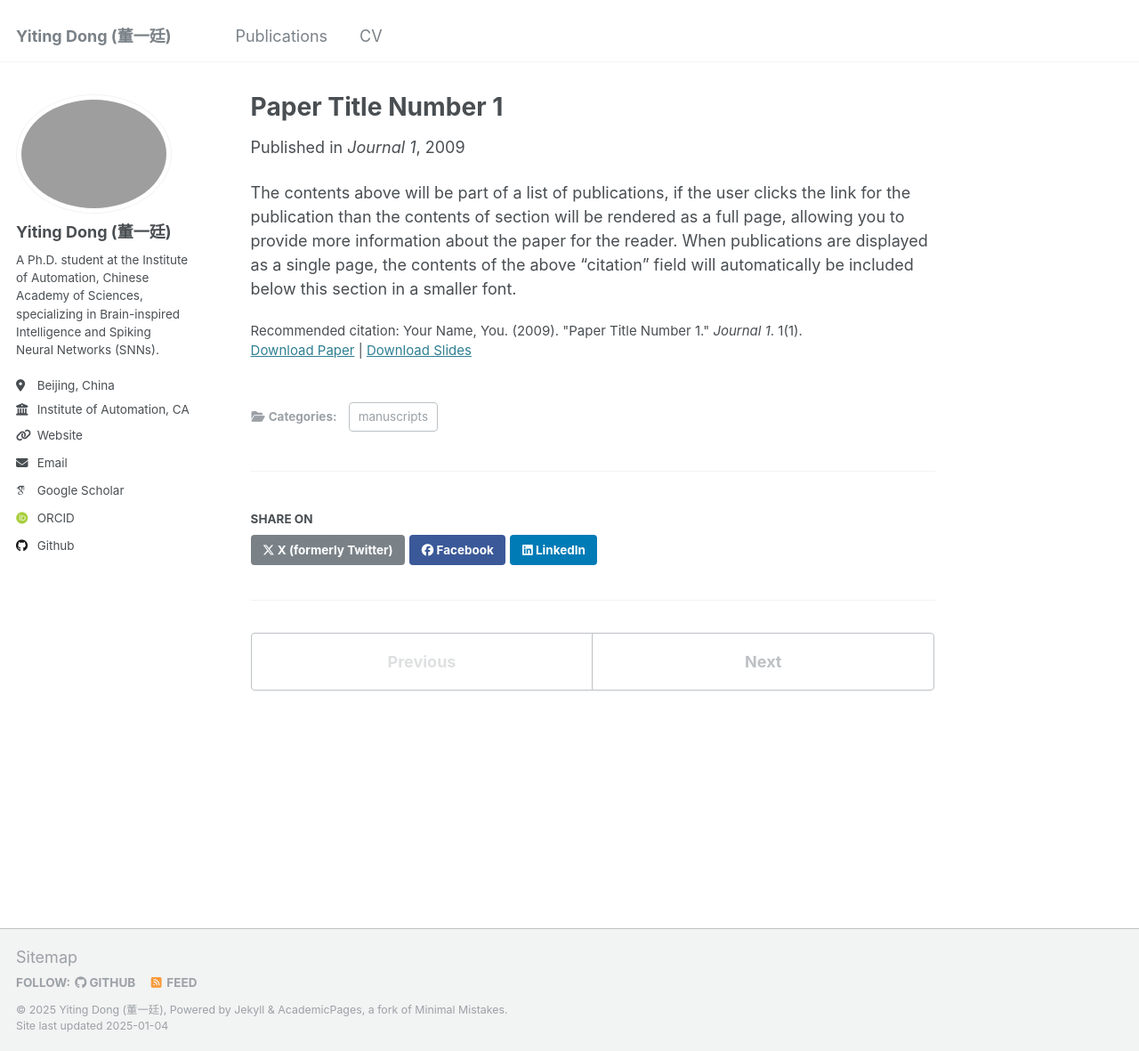
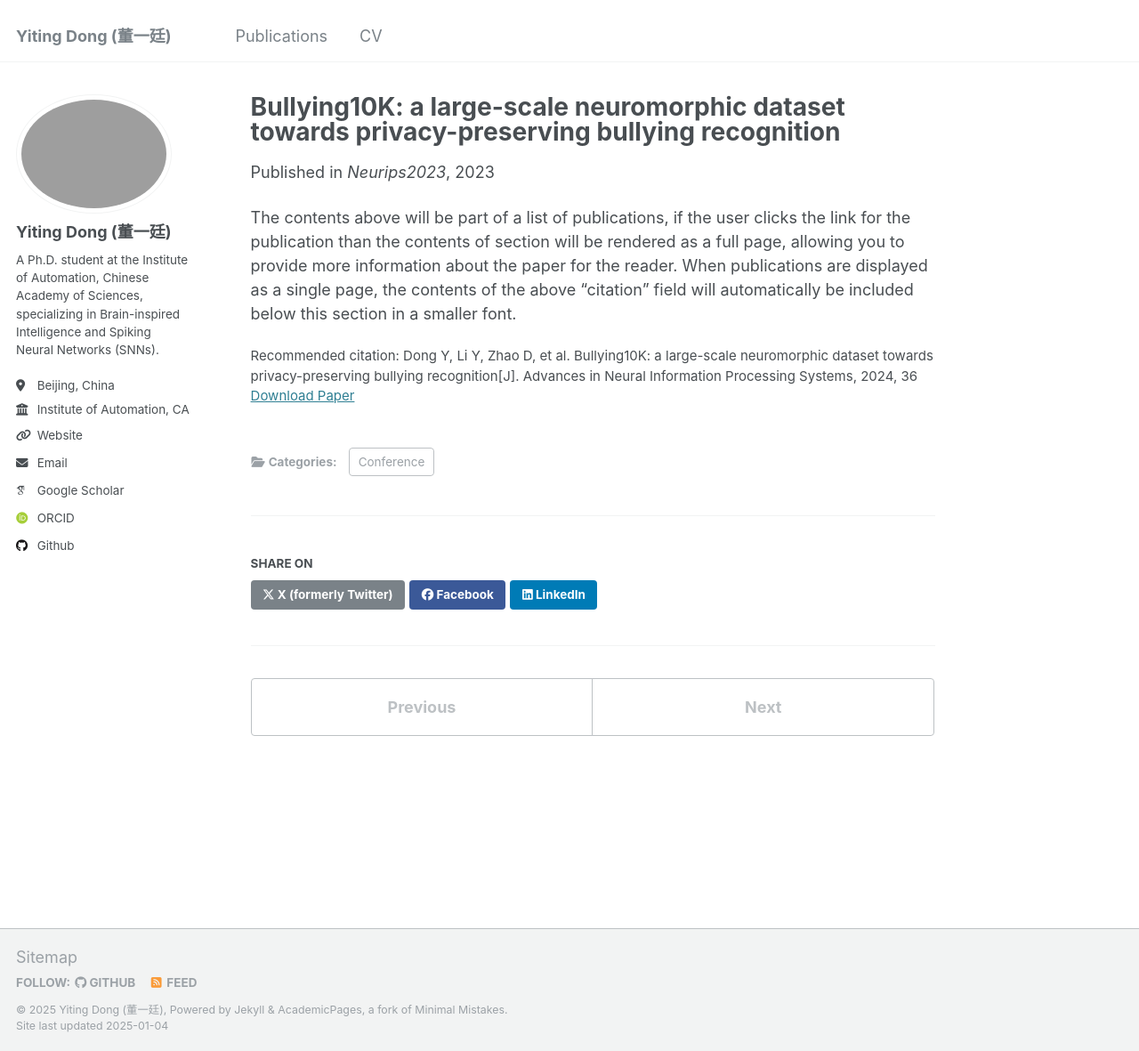
Before and after one commit to sunbaby01/sunbaby01.github.io, a Jekyll site: the page built from _publications/2009-10-01-paper-title-number-1.md, in a window 1280 px wide and 1181 px high. Shown: the whole window at 89% size. Built offline with Jekyll 4.4.1, drawn with Linux system fonts in a browser that asks for light colours; some web fonts are replaced.

Commit message:
Update 2009-10-01-paper-title-number-1.md

```diff
--- a/_publications/2009-10-01-paper-title-number-1.md
+++ b/_publications/2009-10-01-paper-title-number-1.md
@@ -1,14 +1,12 @@
 ---
-title: "Paper Title Number 1"
+title: "Bullying10K: a large-scale neuromorphic dataset towards privacy-preserving bullying recognition"
 collection: publications
-category: manuscripts
-permalink: /publication/2009-10-01-paper-title-number-1
-excerpt: 'This paper is about the number 1. The number 2 is left for future work.'
-date: 2009-10-01
-venue: 'Journal 1'
-slidesurl: 'http://academicpages.github.io/files/slides1.pdf'
+category: Conference
+permalink: /publication/Bullying10K
+date: 2023-10-01
+venue: 'Neurips2023'
 paperurl: 'http://academicpages.github.io/files/paper1.pdf'
-citation: 'Your Name, You. (2009). &quot;Paper Title Number 1.&quot; <i>Journal 1</i>. 1(1).'
+citation: 'Dong Y, Li Y, Zhao D, et al. Bullying10K: a large-scale neuromorphic dataset towards privacy-preserving bullying recognition[J]. Advances in Neural Information Processing Systems, 2024, 36'
 ---
 
 The contents above will be part of a list of publications, if the user clicks the link for the publication than the contents of section will be rendered as a full page, allowing you to provide more information about the paper for the reader. When publications are displayed as a single page, the contents of the above "citation" field will automatically be included below this section in a smaller font.
```
